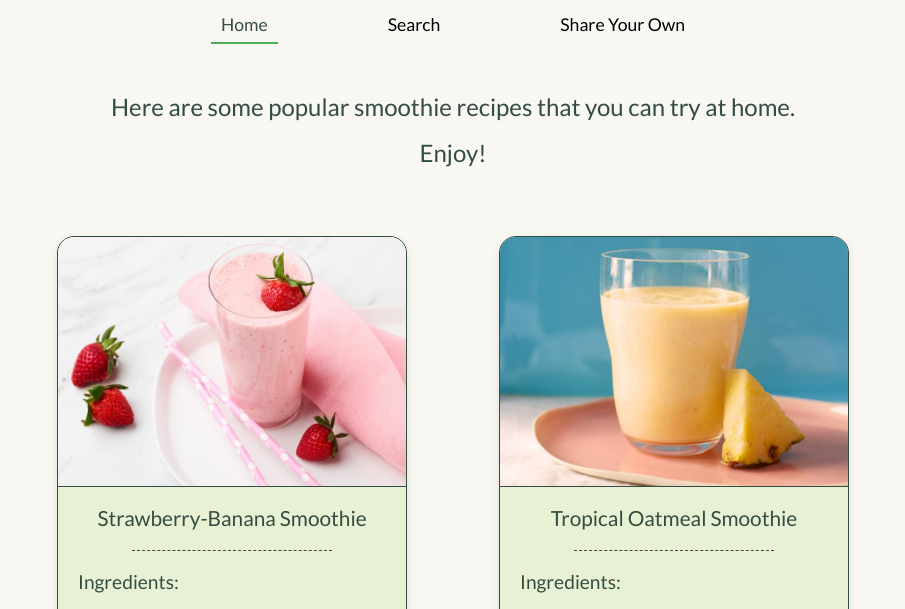
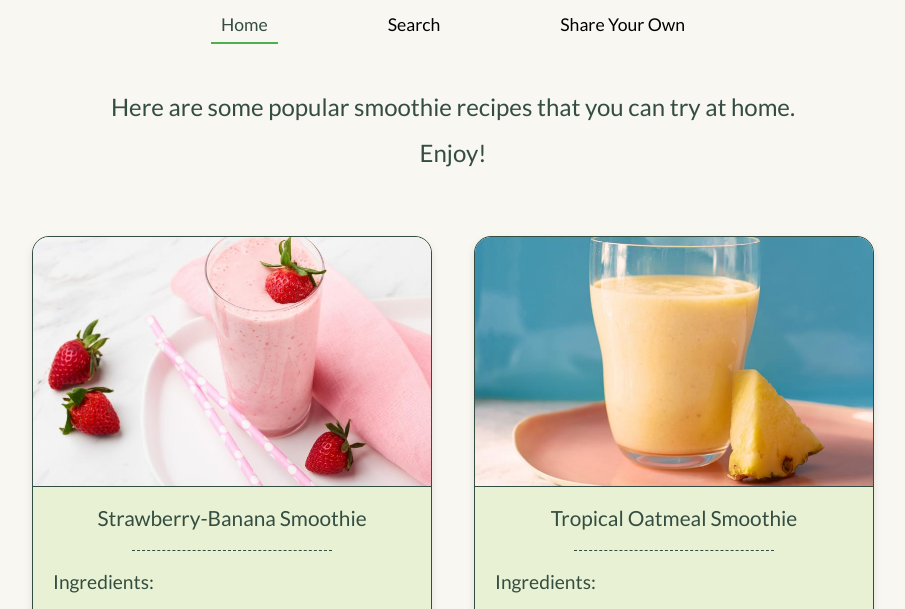
Before and after one commit to SiruiQiao/final_project, a plain HTML site: page index.html in a window 1280 px wide. Shown: the part 126-735 px from the top of the page, without its empty margins (187-1092 px from the left). Drawn offline with Linux system fonts and the light colour scheme; a web font is replaced by a local one.

Commit message:
Add files via upload

```diff
--- a/css/style.css
+++ b/css/style.css
@@ -619,7 +619,7 @@ textarea:focus {
     }
 
     .smoothie-card {
-        width: 350px;
+        width: 400px;
     }
 
     .smoothie-card img {
```
